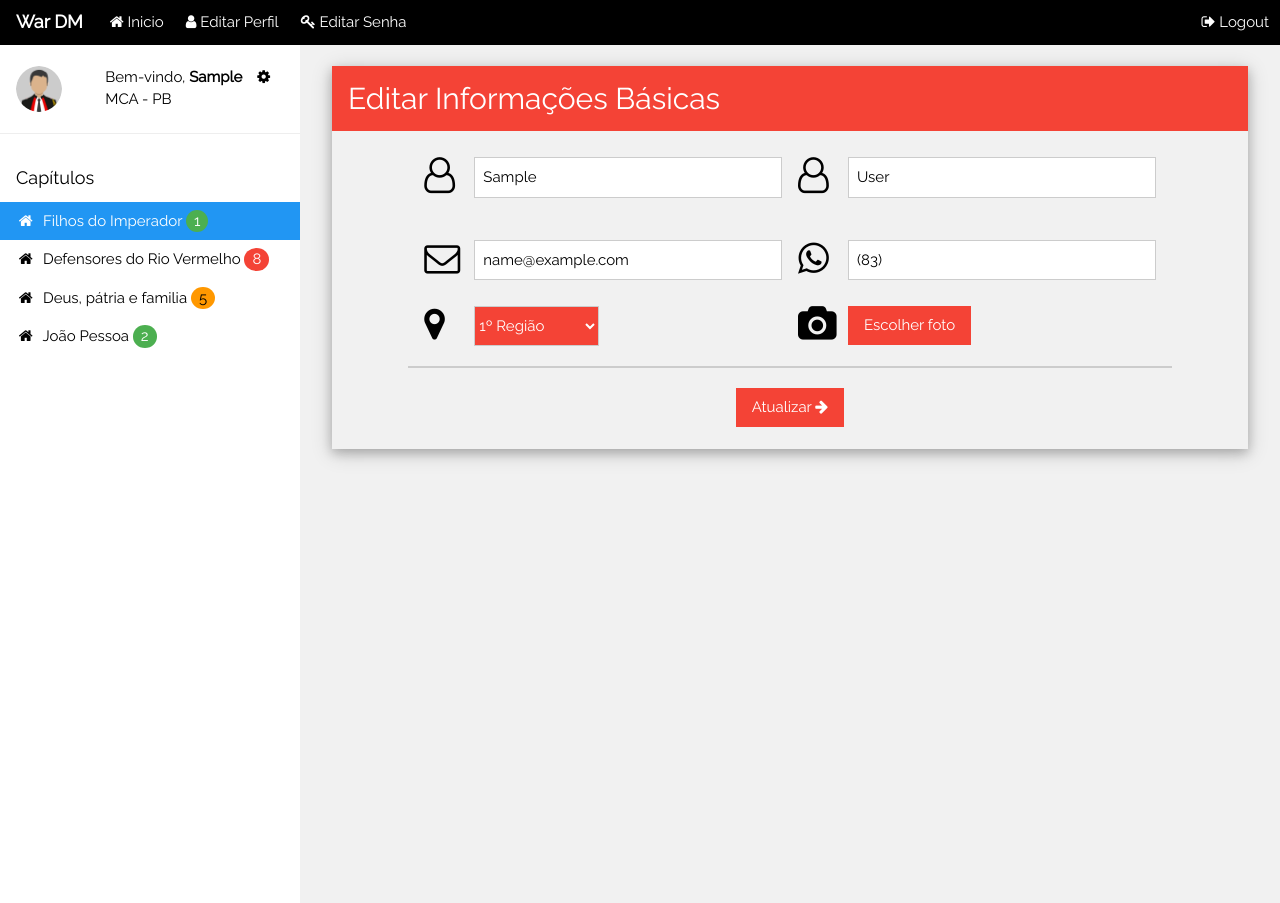
After one commit to Nelho/war_dm, a Django app: a page that uses templates/base_avaliador.html in a window 1280 px wide. The commit adds this page. Run offline with Django 3.2, Linux system fonts and the light colour scheme; a user stored in the database is signed in; tables that the repository leaves empty hold one stand-in row (values such as "Sample post"); some libraries are stand-ins or nearby versions.

Commit message:
melhorias no app avaliador

```diff
--- a/avaliador/forms.py
+++ b/avaliador/forms.py
@@ -1,20 +1,39 @@
 from django import forms
+from django.contrib.auth.models import User
+from main.models import Usuario
+from django.forms import ModelForm
+
+REGIONS_CHOICES = (
+	("R1", "1º Região"),
+	("R2", "2º Região"),
+	("R3", "3º Região"),
+	("R4", "4º Região"),
+	("R5", "5º Região"),
+	("R6", "6º Região"),
+	("R7", "7º Região"),
+	)
 
 class AvaliadorForm(forms.Form):
-	REGIONS_CHOICES = (
-		("R1", "1º Região"),
-		("R2", "2º Região"),
-		("R3", "3º Região"),
-		("R4", "4º Região"),
-		("R5", "5º Região"),
-		("R6", "6º Região"),
-		("R7", "7º Região"),
-		)
+
+	nome = forms.CharField(label="Nome", max_length=50, widget=forms.TextInput())
+	sobrenome = forms.CharField(label="Sobrenome", max_length=50, widget=forms.TextInput(), required=False)
+	login = forms.CharField(label="Identidade DeMolay", max_length=50, widget=forms.NumberInput())
+	senha = forms.CharField(label="senha", max_length=50, widget=forms.TextInput(), required=False)
+	email = forms.CharField(widget=forms.EmailInput())
+	telefone = forms.CharField(label="telefone", max_length=20, widget=forms.TextInput(), required=False)
+	regiao = forms.ChoiceField(label="região", choices=REGIONS_CHOICES)
+	foto = forms.ImageField(label="Foto", required=False)
+
+class AvaliadorEditForm(forms.Form):
+
 	nome = forms.CharField(label="Nome", max_length=50, widget=forms.TextInput())
 	sobrenome = forms.CharField(label="Sobrenome", max_length=50, widget=forms.TextInput())
-	login = forms.CharField(label="Identidade DeMolay", max_length=50, widget=forms.NumberInput())
-	senha = forms.CharField(label="senha", max_length=50, widget=forms.TextInput())
 	email = forms.CharField(widget=forms.EmailInput())
 	telefone = forms.CharField(label="telefone", max_length=20, widget=forms.TextInput())
 	regiao = forms.ChoiceField(label="região", choices=REGIONS_CHOICES)
 	foto = forms.ImageField(label="Foto", required=False)
+
+class AvaliadorEditPasswordForm(forms.Form):
+	senha_atual = forms.CharField(label="senha atual", max_length=20, widget=forms.PasswordInput())
+	nova_senha = forms.CharField(label="nova senha", max_length=20, widget=forms.PasswordInput())
+	repetir_senha = forms.CharField(label="repetir nova senha", max_length=20, widget=forms.PasswordInput())
--- a/avaliador/urls.py
+++ b/avaliador/urls.py
@@ -2,5 +2,9 @@ from django.conf.urls import url
 from avaliador import views
 
 urlpatterns = [
-	url(r'^cadastro/$', views.cadastroAvaliador, name="cadastro_avaliador"),
+	url(r'^cadastro/$', views.cadastro_avaliador, name="cadastro_avaliador"),
+	url(r'^profile/$', views.profile_avaliador, name="profile_avaliador"),
+	url(r'^edit/profile$', views.profile_edit, name="profile_edit"),
+	url(r'^edit/password$', views.password_edit, name="password_edit")
+
 ]
--- a/avaliador/views.py
+++ b/avaliador/views.py
@@ -1,27 +1,33 @@
 from django.shortcuts import render
-from avaliador.forms import AvaliadorForm
+from avaliador.forms import AvaliadorForm, AvaliadorEditForm, AvaliadorEditPasswordForm
 from django.contrib.auth.models import User
 from main.models import Usuario
 from django.http import HttpResponse
 from django.core.files.storage import FileSystemStorage
 from main.models import Contato
 from django.http import HttpResponseRedirect
-
+from django.utils.datastructures import MultiValueDictKeyError
+from django.contrib.auth import authenticate
+from django.contrib.auth import login
 
 # Create your views here.
-def cadastroAvaliador(request):
+def cadastro_avaliador(request):
+	cadastro = False
 	if request.method == "POST":
 		form = AvaliadorForm(request.POST, request.FILES)
 		if form.is_valid():
 			form_nome = form.cleaned_data["nome"]
 			form_sobrenome = form.cleaned_data["sobrenome"]
 			form_login = form.cleaned_data["login"]
-			form_senha = form.cleaned_data["senha"]
+			form_senha = form_login + "_" + form_nome
 			form_regiao = form.cleaned_data["regiao"]
 			form_email = form.cleaned_data["email"]
 			form_telefone = form.cleaned_data["telefone"]
 			TIPO_USUARIO = "AVA"
-			form_foto = request.FILES["foto"]
+			try:
+				form_foto = request.FILES["foto"]
+			except MultiValueDictKeyError:
+				form_foto = ""
 			#form_foto.name = form_login + form_foto.name[form_foto.name.find("."):]
 
 			new_user = User.objects.create_user(form_login, password=form_senha,
@@ -35,8 +41,84 @@ def cadastroAvaliador(request):
 			new_contato = Contato(usuario=new_user, contato=form_telefone)
 			new_contato.save()
 
-			return HttpResponseRedirect('/avaliador/cadastro')
+			#return HttpResponseRedirect('/avaliador/cadastro')
+			cadastro = True
 
 	form = AvaliadorForm()
+	context = {"form": form, "cadastro": cadastro}
+	return render(request, "avaliador/cadastro_avaliador.html", context=context)
+
+def profile_avaliador(request):
+	return render(request, "avaliador/avaliador_profile.html")
+
+def profile_edit(request):
+	if request.method == "POST":
+		form = AvaliadorEditForm(request.POST, request.FILES)
+		if form.is_valid():
+			user = User.objects.get(pk=request.user.id)
+			usuario = Usuario.objects.get(user_id=request.user.id)
+			contato = Contato.objects.get(usuario_id=usuario.id)
+
+			form_nome = form.cleaned_data["nome"]
+			form_sobrenome = form.cleaned_data["sobrenome"]
+			form_email = form.cleaned_data["email"]
+			form_telefone = form.cleaned_data["telefone"]
+			try:
+				form_foto = request.FILES["foto"]
+			except MultiValueDictKeyError:
+				form_foto = usuario.foto
+
+			user.first_name = form_nome
+			user.last_name = form_sobrenome
+			user.email = form_email
+
+			usuario.foto = form_foto
+
+			contato.contato = form_telefone
+
+			user.save()
+			usuario.save()
+			contato.save()
+			return HttpResponseRedirect('/avaliador/profile')
+	elif request.method == "GET":
+		usuario = Usuario.objects.get(user_id=request.user.id)
+		user = User.objects.get(pk=request.user.id)
+		contato = Contato.objects.get(usuario_id=request.user.id)
+		form = AvaliadorEditForm(initial={
+			"nome": user.first_name,
+			"sobrenome":user.last_name,
+			"email": user.email,
+			"telefone": contato.contato})
+
 	context = {"form": form}
-	return render(request, "avaliador/cadastro_avaliador.html", context=context)
+	return render(request, "avaliador/avaliador_edit_profile.html", context=context)
+
+def password_edit(request):
+	form = AvaliadorEditPasswordForm()
+	if request.method == "POST":
+		senha_validada = True
+		msg_error = ""
+		form = AvaliadorEditPasswordForm(request.POST)
+		if form.is_valid():
+			form_senha_atual = form.cleaned_data["senha_atual"]
+			form_nova_senha = form.cleaned_data["nova_senha"]
+			form_repetir_senha = form.cleaned_data["repetir_senha"]
+
+			if form_nova_senha != form_repetir_senha:
+				senha_validada = False
+				msg_error = "Senhas diferentes!"
+			else:
+				user = User.objects.get(pk=request.user.id)
+
+				if user.check_password(form_senha_atual):
+					user.set_password(form_nova_senha)
+					user.save()
+					login(request, user)
+					context = {"form": form, "senha_validada": senha_validada, "msg_error": msg_error}
+				else:
+					msg_error = "Senha atual incorreta!"
+					senha_validada = False
+	elif request.method == "GET":
+		context = {"form": form}
+
+	return render(request, "avaliador/avaliador_edit_password.html", context=context)
--- a/main/urls.py
+++ b/main/urls.py
@@ -3,4 +3,5 @@ from main import views
 
 urlpatterns = [
 	url(r'^$', views.login, name="login"),
+	url(r'logout/$', views.logout ,name="logout")
 ]
--- /dev/null
+++ b/templates/avaliador/avaliador_edit_profile.html
@@ -0,0 +1,114 @@
+{% extends 'base_avaliador.html' %}
+{% load widget_tweaks %}
+{% load staticfiles%}
+
+{% block assets%}
+<script src="https://ajax.googleapis.com/ajax/libs/jquery/3.2.1/jquery.min.js"></script>
+<script src="{% static "js/jquery.mask.js" %}"></script>
+<link rel="stylesheet" href="{% static "css/form_cadastro.css" %}">
+
+<link rel="stylesheet" href="http://code.jquery.com/ui/1.10.3/themes/smoothness/jquery-ui.css" />
+<script>
+  $(document).ready(function() {
+    $("#telefone").mask("(83) 0.000-00000");
+  });
+
+</script>
+
+{% endblock %}
+
+{% block conteudo%}
+  <div class="w3-container">
+
+  <div class="w3-container">
+    <div class="w3-card-4 w3-gray-ligth">
+      <div class="w3-container w3-red">
+        <h2>Editar Informações Básicas</h2>
+      </div>
+      <div class="w3-row">
+
+
+        <div class="w3-col m1 w3-center w3-gray-ligth"><button class="w3-gray-ligth w3-button w3-show"> </button>
+        </div>
+
+        <div class="w3-col m10">
+          <form action="{% url 'profile_edit' %}" method="POST" enctype="multipart/form-data">
+                {%csrf_token%}
+
+                  <div class="w3-row-padding">
+                    <div class="w3-half">
+                      <div class="w3-row w3-section">
+                        <div class="w3-col" style="width:50px"><i class="w3-xxlarge fa fa-user-o"></i></div>
+                          <div class="w3-rest">
+                            {{form.nome|add_class:"w3-input w3-border"|attr:"placeholder:Nome avaliador"|attr:"id:nome"}}
+                          </div>
+                      </div>
+
+                    </div>
+
+                    <div class="w3-half">
+                      <div class="w3-row w3-section">
+                        <div class="w3-col" style="width:50px"><i class="w3-xxlarge fa fa-user-o"></i></div>
+                          <div class="w3-rest">
+                            {{form.sobrenome|add_class:"w3-input w3-border"|attr:"placeholder:Sobrenome avaliador"}}
+                          </div>
+                      </div>
+
+                    </div>
+                  </div>
+
+                  <div class="w3-row-padding">
+                    <div class="w3-half">
+                      <div class="w3-row w3-section">
+                        <div class="w3-col" style="width:50px"><i class="w3-xxlarge fa fa-envelope-o"></i></div>
+                          <div class="w3-rest">
+                            {{form.email|add_class:"w3-input w3-border"|attr:"placeholder:E-mail"}}
+                          </div>
+                      </div>
+
+                    </div>
+
+                    <div class="w3-half">
+                      <div class="w3-row w3-section">
+                        <div class="w3-col" style="width:50px"><i class="w3-xxlarge fa fa-whatsapp"></i></div>
+                          <div class="w3-rest">
+                            {{form.telefone|add_class:"w3-input w3-border"|attr:"id:telefone"|attr:"placeholder:Número whatsapp"}}
+                          </div>
+                      </div>
+
+                    </div>
+                  </div>
+                  <div class="w3-row-padding">
+                    <div class="w3-half">
+                      <div class="w3-col" style="width:50px"><i class="w3-xxlarge fa fa-map-marker"></i></div>
+                      {{form.regiao|add_class:"w3-select w3-border btn-clone w3-red"|attr:"name:option"}}
+                    </div>
+
+                    <div class="w3-half">
+                      <div class="w3-col" style="width:50px"><i class="w3-xxlarge fa fa-camera"></i></div>
+                      <label for="foto" class="w3-btn w3-red w3-hover-red">Escolher foto <i aria-hidden="true"></i></label>
+                      {{form.foto|attr:"id:foto"|attr:"style:display:none"|attr:"accept:image/x-png,image/jpeg"}}
+                    </div>
+                  </div>
+                  <hr class="w3-gray w3-border">
+              <div class="w3-container w3-gray-ligth w3-center">
+
+                  <button type="submit" style="margin-bottom:22px" class="w3-btn  w3-red">Atualizar <i class="fa fa-arrow-right"></i></button>
+
+
+              </div>
+
+
+                </form>
+        </div>
+
+        <div class="w3-col m1 w3-center w3-white"></div>
+      </div>
+
+      </div>
+
+    </div>
+
+  </div>
+
+{% endblock conteudo%}
--- /dev/null
+++ b/templates/base_avaliador.html
@@ -0,0 +1,93 @@
+<!DOCTYPE html>
+{% load staticfiles%}
+<html>
+<title>War DeMolay - Gerencia</title>
+<meta charset="UTF-8">
+<link rel="stylesheet" href="{% static "css/w3-v4.css" %}">
+<link rel="stylesheet" href="https://fonts.googleapis.com/css?family=Raleway">
+<link rel="stylesheet" href="https://cdnjs.cloudflare.com/ajax/libs/font-awesome/4.7.0/css/font-awesome.min.css">
+<link rel="stylesheet" type="text/css" href="{% static "css/base_html_gerente.css" %}">
+
+{% block assets%}
+{% endblock%}
+
+<body class="w3-light-grey">
+
+<!-- Top container -->
+
+<div id="top-container" class="w3-bar w3-top w3-black w3-large" style="z-index:4">
+  <button class="w3-bar-item w3-button w3-hide-large w3-hover-none w3-hover-text-light-grey" onclick="w3_open();"><i class="fa fa-bars"></i>  Menu</button>
+  <a id="link" href="{% url "main:logout" %}" class="w3-bar-item w3-right w3-hover-blue"><i class="fa fa-sign-out"></i> Logout</a>
+  <span class="w3-bar-item w3-left"><strong>War DM</strong></span>
+  <a id="link" href="{% url "profile_avaliador" %}" class="w3-bar-item w3-left w3-hover-blue"><i class="fa fa-home"></i> Inicio</a>
+  <a id="link" href="{% url "profile_edit" %}" class="w3-bar-item w3-left w3-hover-blue"><i class="fa fa-user"></i> Editar Perfil</a>
+  <a id="link" href="{% url "password_edit" %}" class="w3-bar-item w3-left w3-hover-blue"><i class="fa fa-key"></i> Editar Senha</a>
+
+</div>
+
+<!--
+<div class="w3-container w3-black" id="top-container" style="z-index:4">
+  <div class="w3-bar w3-black w3-large">
+    <button class="w3-bar-item w3-button w3-hide-large w3-hover-none w3-hover-text-light-grey" onclick="w3_open();"><i class="fa fa-bars"></i>  Menu</button>
+    <span class="w3-bar-item w3-left"><strong>War DM</strong></span>
+    <a id="link" href="#" class="w3-bar-item w3-left w3-hover-blue"><i class="fa fa-home"></i> Inicio</a>
+    <a id="link" href="{% url "profile_edit" %}" class="w3-bar-item w3-left w3-hover-blue"><i class="fa fa-user"></i> Editar Perfil</a>
+    <a id="link" href="{% url "main:logout" %}" class="w3-bar-item w3-right w3-hover-blue"><i class="fa fa-sign-out"></i> Logout</a>
+    <div class="w3-dropdown-hover">
+      <a class="w3-bar-item w3-right w3-hover-blue">Dropdown</a>
+      <div class="w3-dropdown-content w3-bar-block w3-card-4" style="z-index:1000">
+        <a href="#" class="w3-bar-item w3-button">Editar Senha</a>
+        <a href="#" class="w3-bar-item w3-button">Editar Informações Básicas</a>
+      </div>
+    </div>
+  </div>
+</div>
+-->
+<!-- Sidebar/menu -->
+<nav class="w3-sidebar w3-collapse w3-white" id="mySidebar"><br>
+  <div class="w3-container w3-row">
+    <div class="w3-col s4">
+      <img id="foto-perfil" src="{% static "imagens/avatar-demolay.png" %}" class="w3-circle w3-margin-right">
+    </div>
+    <div class="w3-col s8 w3-bar">
+      <span>Bem-vindo, <strong>{{user.first_name}} </strong><a href="#"><i class="fa fa-cog"></i></a></span>
+
+      <span style="display: block;">MCA - PB</span>
+    </div>
+  </div>
+  <hr>
+
+  <div class="w3-container">
+    <h5>Capítulos</h5>
+  </div>
+  <div class="w3-bar-block">
+
+    <a href="#" class="w3-bar-item w3-button w3-padding w3-blue"><i class="fa fa-home fa-fw"></i>  Filhos do Imperador <span class="w3-badge w3-green">1</span></a>
+    <a href="#" class="w3-bar-item w3-button w3-padding"><i class="fa fa-home fa-fw"></i>  Defensores do Rio Vermelho <span class="w3-badge w3-red">8</span></a>
+    <a href="#" class="w3-bar-item w3-button w3-padding"><i class="fa fa-home fa-fw"></i>  Deus, pátria e familia <span class="w3-badge w3-orange">5</span></a>
+    <a href="#" class="w3-bar-item w3-button w3-padding"><i class="fa fa-home fa-fw"></i>  João Pessoa <span class="w3-badge w3-green">2</span></a>
+  </div>
+
+</nav>
+
+
+<!-- efeito de escurecimento da tela quando ficar responsiva-->
+<div class="w3-overlay w3-hide-large w3-animate-opacity" onclick="w3_close()" style="cursor:pointer" title="close side menu" id="myOverlay"></div>
+
+<!-- !PAGE CONTENT! -->
+<div class="w3-main">
+
+  <!-- Header -->
+  <br>
+  {% block conteudo %}
+
+  {% endblock %}
+
+
+
+</div>
+  <!-- End page content -->
+
+<script src="{% static "js/base_html_gerente.js" %}"></script>
+</body>
+</html>
--- a/templates/main/login.html
+++ b/templates/main/login.html
@@ -23,7 +23,7 @@
 					<img id="avatar" src="{% static "imagens/avatar-demolay.png" %}" class="img-circle" alt="Avatar DeMolay">
 
 				  	<div class="w3-container w3-center">
-				    	<form action="{% url 'login' %}" method="POST">
+				    	<form action="{% url 'main:login' %}" method="POST">
 				    		{%csrf_token%}
 				    		<div class="form-group">
 				    			{{form.login}}
--- a/war_demolay/urls.py
+++ b/war_demolay/urls.py
@@ -22,6 +22,6 @@ from django.contrib.auth.views import login
 urlpatterns = [
     url(r'^admin/', admin.site.urls),
     url(r'^avaliador/', include("avaliador.urls")),
-    url(r'^', include("main.urls")),
+    url(r'^', include("main.urls", namespace="main")),
     url(r'^capitulo/', include("capitulo.urls")),
 ]
```
Also changed, not shown: main/views.py (+11 -2 lines), templates/avaliador/avaliador_edit_password.html (added, +124 -0 lines), templates/avaliador/avaliador_profile.html (added, +45 -0 lines), templates/avaliador/cadastro_avaliador.html (+23 -2 lines), media/fotos/apontador_verde.png (added), media/fotos/apontador_verde_GlMwH3D.png (added), media/fotos/mapa.png (added), media/fotos/mapa_EeL8wdJ.png (added), media/fotos/point.png (added).
